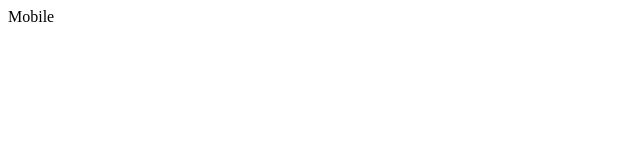
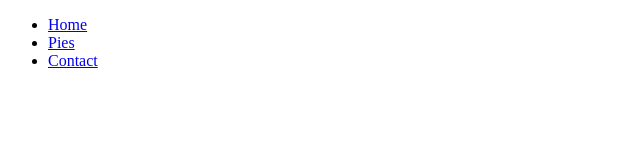
Before and after one commit to konrad-iwan/html-css-javascript-my-changes, a plain HTML site: page index.html in a window 1280 px wide. Shown: the whole page, without its empty margins (0-640 px from the left). Drawn offline with Linux system fonts and the light colour scheme.

Commit message:
module_6_2_create_the_foundation

```diff
--- a/index.html
+++ b/index.html
@@ -6,31 +6,15 @@
     <meta name="viewport" content="width=device-width, initial-scale=1.0">
     <title>Document</title>
 </head>
-<style>
-    .desktop,
-    .print {
-        display: none
-    }
-
-    @media print {
-        .mobile, .desktop {
-            display: none;
-        }
-
-        .print {
-            display: block;
-        }
-    }
-
-    @media screen and (min-width: 768px) {
-        .mobile {
-            display: block;
-        }
-    }
-</style>
 <body>
-    <div class="desktop">Desktop</div>
-    <div class="mobile">Mobile</div>
-    <div class="print">Print</div>
+    <header>
+        <nav>
+            <ul>
+                <li><a href="/">Home</a></li>
+                <li><a href="/pies.html">Pies</a></li>
+                <li><a href="/contact.html">Contact</a></li>
+            </ul>
+        </nav>
+    </header>
 </body>
 </html>
```
